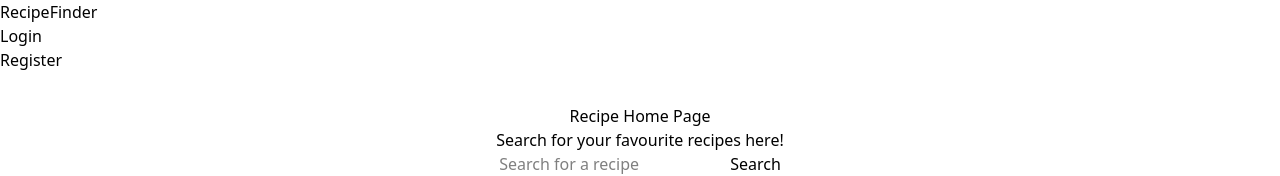
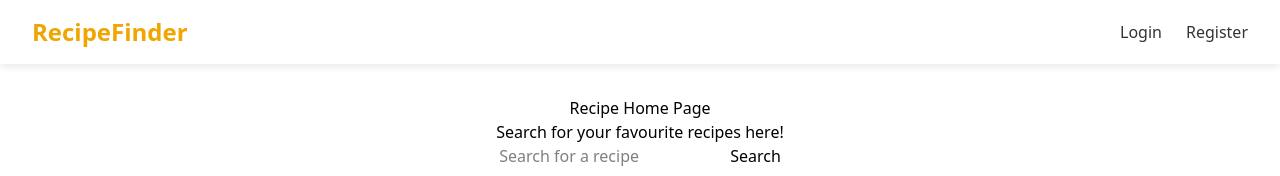
Before and after one commit to rudraranjan001/Recipe-Finder, a React (Vite) app in the folder Frontend/client/: page / in a window 1280 px wide. Shown: the top 176 px of the page. Built offline with nearby package versions, Linux system fonts and the light colour scheme; no server answers.

Commit message:
added tailwind css to navbar

```diff
--- a/Frontend/client/src/components/Navbar.jsx
+++ b/Frontend/client/src/components/Navbar.jsx
@@ -4,37 +4,52 @@ import { AuthContext } from '../context/AuthContext'
 
 
 export default function Navbar() {
-    const { user, logout } = useContext(AuthContext);
+  const { user, logout } = useContext(AuthContext)
 
-    const handleLogout = () =>{
-        logout();
+  const handleLogout = () => {
+    logout()
   }
+
+  const navLinkClass =
+    'text-[#333] font-medium no-underline transition-colors duration-200 hover:text-[#f0a500]'
+
   return (
-    <nav className='navbar'>
-        <div className="nav-brand">
-            <Link to = "/" className='navbar-logo'>RecipeFinder</Link>
+    <nav className="sticky top-0 z-[1000] flex items-center justify-between bg-white px-8 py-4 shadow-[0_2px_8px_rgba(0,0,0,0.1)]">
+      <div>
+        <Link to="/" className="text-2xl font-bold text-[#f0a500] no-underline">
+          RecipeFinder
+        </Link>
       </div>
-        <ul className="navbar-links">
+      <ul className="m-0 flex list-none items-center gap-6 p-0">
         {user ? (
           <>
-                    <li className='navbar-greeting'>Welcome,{user.name}!
+            <li className="font-medium text-[#555]">Welcome, {user.name}!</li>
+            <li>
+              <Link to="/favorites" className={navLinkClass}>
+                My Favorites
+              </Link>
             </li>
             <li>
-                        <Link to='/favorites'>My Favorites</Link>
+              <button
+                onClick={handleLogout}
+                className="cursor-pointer rounded-lg border border-[#f0a500] bg-transparent px-4 py-2 font-medium text-[#f0a500] transition-colors duration-200 hover:bg-[#f0a500] hover:text-white"
+              >
+                Logout
+              </button>
+            </li>
+          </>
+        ) : (
+          <>
+            <li>
+              <Link to="/login" className={navLinkClass}>
+                Login
+              </Link>
             </li>
             <li>
-                        <button onClick = {handleLogout} className='logout-button'>Logout  </button>
+              <Link to="/register" className={navLinkClass}>
+                Register
+              </Link>
             </li>
-                </>
-            ) :(
-                <>
-                    <li>
-                        <Link to="/login">Login</Link>
-                    </li>
-                    <li>
-                        <Link to="/register">Register     </Link>
-                    </li>
-
           </>
         )}
       </ul>
```
Lines whose indentation alone changed are shown as unchanged.
